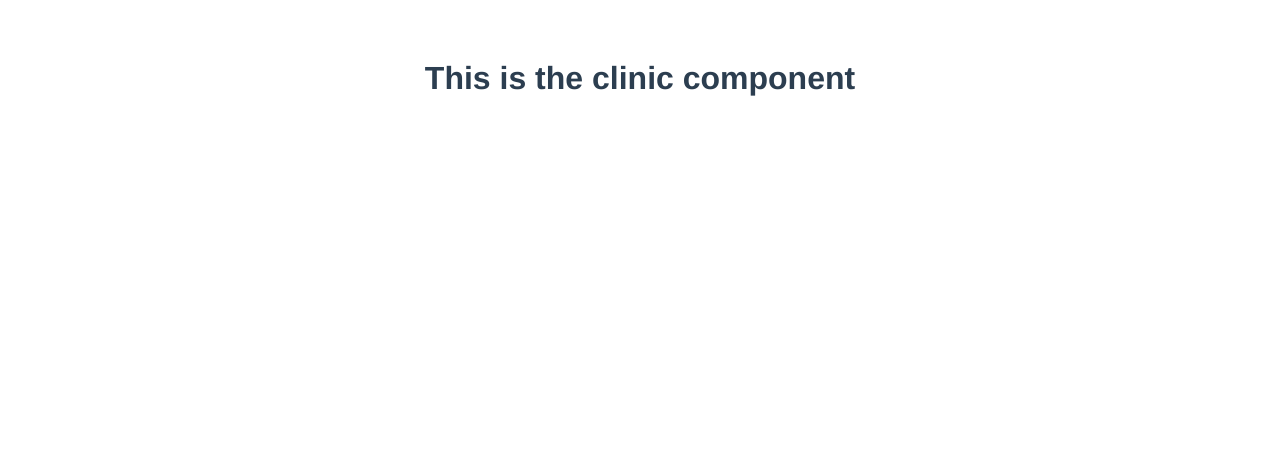
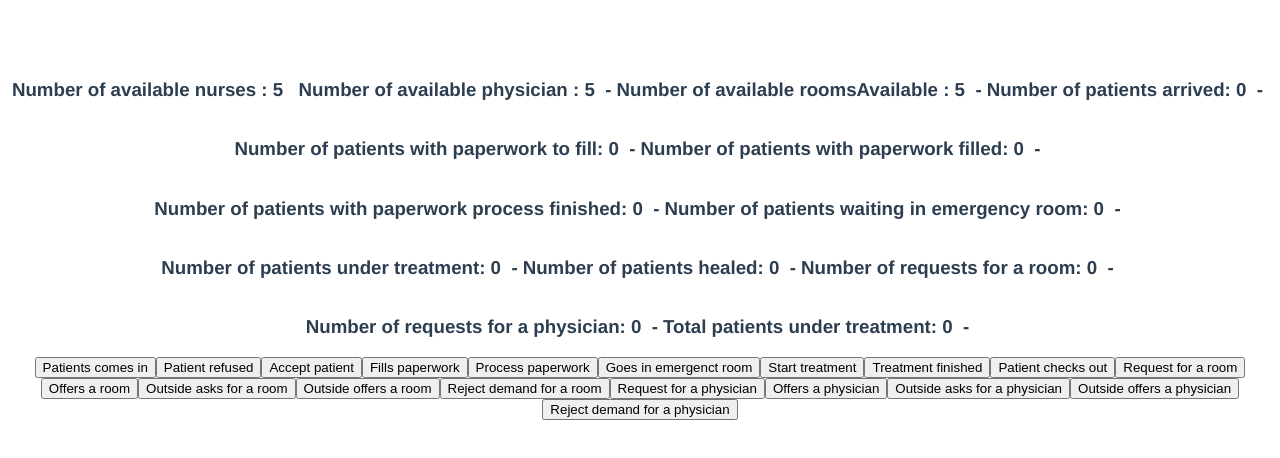
Before and after one commit to mariegallardo/Formal-modeling-project, a Vue app: page / in a window 1280 px wide. Shown: the top 458 px of the page. Built offline with nearby package versions, Linux system fonts and the light colour scheme.

Commit message:
First tool to visualize

```diff
--- a/src/components/Clinic.vue
+++ b/src/components/Clinic.vue
@@ -1,6 +1,157 @@
 <template>
-    <h1>This is the clinic component</h1>
+  <div>
+    <h3 class="displayInfo">Number of available nurses : {{nursesAvailable}} &nbsp;</h3>
+    <h3 class="displayInfo">Number of available physician : {{physiciansAvailable}} &nbsp;-</h3>
+    <h3 class="displayInfo">Number of available roomsAvailable : {{roomsAvailable}} &nbsp;-</h3>
+    <h3 class="displayInfo">Number of patients arrived: {{patientsArrived}} &nbsp;-</h3>
+    <h3 class="displayInfo">Number of patients with paperwork to fill: {{paperworkToFill}} &nbsp;-</h3>
+    <h3 class="displayInfo">Number of patients with paperwork filled: {{paperworkFilled}} &nbsp;-</h3>
+    <h3 class="displayInfo">Number of patients with paperwork process finished: {{paperworkProcessFinished}} &nbsp;-</h3>
+    <h3 class="displayInfo">Number of patients waiting in emergency room: {{patientsWaitingInEmergencyRoom}} &nbsp;-</h3>
+    <h3 class="displayInfo">Number of patients under treatment: {{patientsUnderTreatment}} &nbsp;-</h3>
+    <h3 class="displayInfo">Number of patients healed: {{patientsHealed}} &nbsp;-</h3>
+    <h3 class="displayInfo">Number of requests for a room: {{messagesAskingForRoom}} &nbsp;-</h3>
+    <h3 class="displayInfo">Number of requests for a physician: {{messagesAskingForPhysicians}} &nbsp;-</h3>
+    <h3 class="displayInfo">Total patients under treatment: {{totalPatientsBeforeTreatment}} &nbsp;-</h3>
+    <br/>
+    <button v-on:click="patientComesIn">Patients comes in</button>
+    <button v-on:click="patientRefused">Patient refused</button>
+    <button v-on:click="acceptPatient">Accept patient</button>
+    <button v-on:click="fillsPaperwork">Fills paperwork</button>
+    <button v-on:click="processPaperwork">Process paperwork</button>
+    <button v-on:click="goesInEmergencyRoom">Goes in emergenct room</button>
+    <button v-on:click="startTreatment">Start treatment</button>
+    <button v-on:click="treatmentFinished">Treatment finished</button>
+    <button v-on:click="patientChecksOut">Patient checks out</button>
+    <button v-on:click="requestForARoom">Request for a room</button>
+    <button v-on:click="offersARoom">Offers a room</button>
+    <button v-on:click="outsideAsksForARoom">Outside asks for a room</button>
+    <button v-on:click="outsideOffersARoom">Outside offers a room</button>
+    <button v-on:click="rejectDemandForRoom">Reject demand for a room</button>
+    <button v-on:click="requestFormAPhysician">Request for a physician</button>
+    <button v-on:click="offersAPhysician">Offers a physician</button>
+    <button v-on:click="outsideAsksForAPhysician">Outside asks for a physician</button>
+    <button v-on:click="outsideOffersAPhysician">Outside offers a physician</button>
+    <button v-on:click="rejectDemandForPhysician">Reject demand for a physician</button>
+  </div>
 </template>
 
 <script>
+export default {
+  name: 'clinic',
+  data: function () {
+    return {
+      patientsArrived: 0,
+      paperworkToFill: 0,
+      paperworkFilled: 0,
+      paperworkProcessFinished: 0,
+      patientsWaitingInEmergencyRoom: 0,
+      patientsUnderTreatment: 0,
+      patientsHealed: 0,
+      nursesAvailable: 5,
+      roomsAvailable: 5,
+      physiciansAvailable: 5,
+      messagesAskingForRoom: 0,
+      messagesAskingForPhysicians: 0,
+      totalPatientsBeforeTreatment: 0
+    }
+  },
+  methods: {
+    patientComesIn: function () {
+      this.patientsArrived++
+    },
+    patientRefused: function () {
+      if (this.patientsArrived > 0) {
+        this.patientsArrived--
+      }
+    },
+    acceptPatient: function () {
+      if (this.totalPatientsBeforeTreatment >= 5) {
+        return false;
+      }
+
+      this.patientsArrived--
+      this.totalPatientsBeforeTreatment++
+      this.paperworkToFill++
+      return true
+    },
+    fillsPaperwork: function () {
+      if (this.paperworkToFill > 0) {
+        this.paperworkToFill--
+        this.paperworkFilled++
+      }
+    },
+    processPaperwork: function () {
+      this.paperworkFilled--
+      this.nursesAvailable--
+      this.paperworkProcessFinished++
+    },
+    goesInEmergencyRoom: function () {
+      this.paperworkProcessFinished--
+      this.roomsAvailable--
+      this.nursesAvailable++
+      this.patientsWaitingInEmergencyRoom++
+    },
+    startTreatment: function () {
+      this.totalPatientsBeforeTreatment--
+      this.patientsWaitingInEmergencyRoom--
+      this.physiciansAvailable--
+      this.patientsUnderTreatment++
+    },
+    treatmentFinished: function () {
+      this.patientsUnderTreatment--
+      this.physiciansAvailable++
+      this.roomsAvailable++
+      this.patientsHealed++
+    },
+    patientChecksOut: function () {
+      this.patientsHealed--
+    },
+    // The observed service asks for a room
+    requestForARoom: function () {
+      this.messagesAskingForRoom++
+    },
+    // The observed service offers for a room
+    offersARoom: function () {
+      this.messagesAskingForRoom--
+      this.roomsAvailable--
+    },
+    rejectDemandForRoom: function () {
+      this.messagesAskingForRoom--
+    },
+    outsideAsksForARoom: function () {
+      this.messagesAskingForRoom++
+    },
+    outsideOffersARoom: function () {
+      this.messagesAskingForRoom--
+      this.roomsAvailable++
+    },
+    // The observed service asks for a physician
+    requestFormAPhysician: function () {
+      this.messagesAskingForPhysicians++
+    },
+    // The observed service offers for a physician
+    offersAPhysician: function () {
+      this.messagesAskingForPhysicians--
+      this.physiciansAvailable--
+    },
+    rejectDemandForPhysician: function () {
+      this.messagesAskingForPhysicians--
+    },
+    outsideAsksForAPhysician: function () {
+      this.messagesAskingForPhysicians++
+    },
+    outsideOffersAPhysician: function () {
+      this.messagesAskingForPhysicians--
+      this.physiciansAvailable++
+    }
+  }
+}
 </script>
+
+<style>
+.displayInfo {
+  display: inline-block;
+  padding-right: 5px;
+}
+</style>
```
